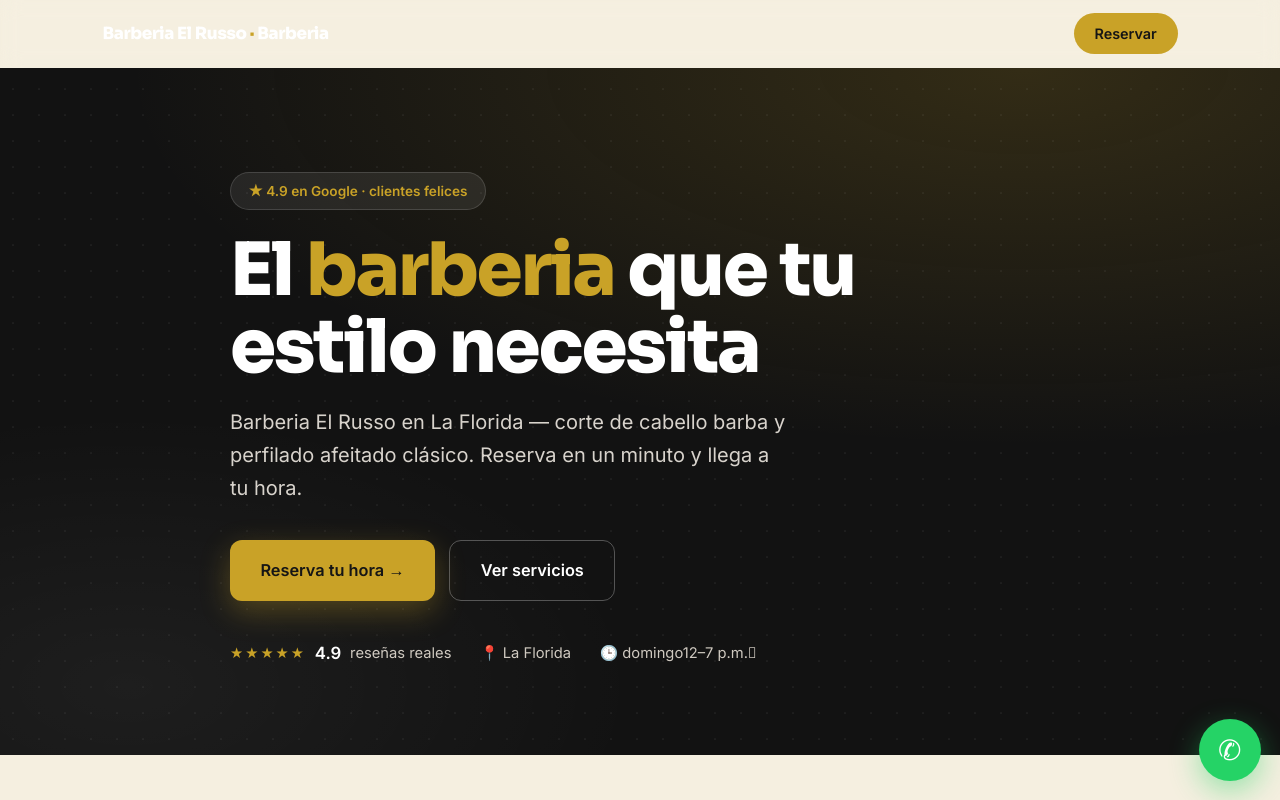
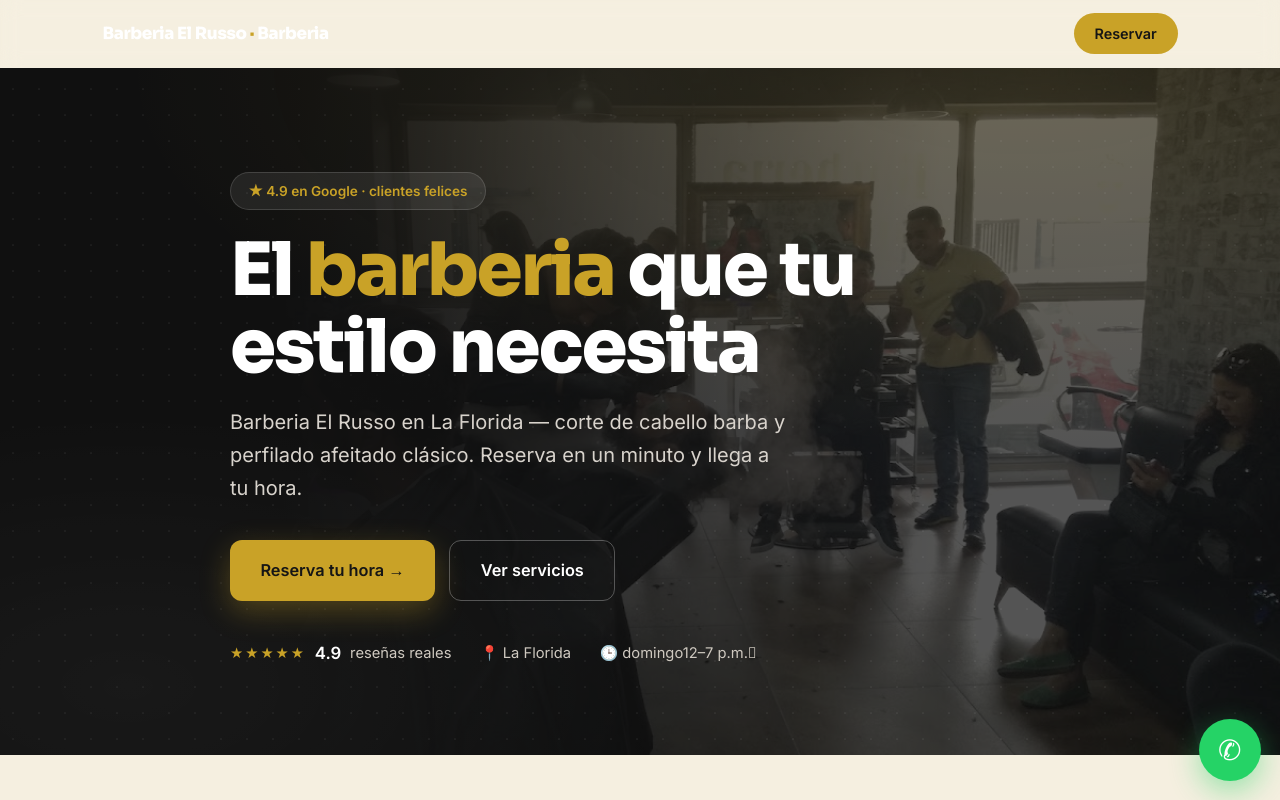
Before and after one commit to Prof3Apps/scout-sites, a plain HTML site: page sites/barberia-el-russo/index.html in a window 1280 px wide. Shown: the top 800 px of the page. Drawn offline with Linux system fonts and the light colour scheme.

Commit message:
v4: brand kit real - foto del local en hero + paleta derivada

```diff
--- a/sites/barberia-el-russo/index.html
+++ b/sites/barberia-el-russo/index.html
@@ -49,6 +49,10 @@
   padding:.55rem 1.3rem; border-radius:999px; text-decoration:none; }
 /* HERO */
 .hero { position:relative; color:#fff; overflow:hidden; background:var(--bg); }
+.hero-img { position:absolute; inset:0; background-size:cover;
+  background-position:center; opacity:.28; filter:grayscale(.25) contrast(1.05); }
+.hero-img::after { content:''; position:absolute; inset:0;
+  background:linear-gradient(90deg, var(--bg) 22%, transparent 75%); }
 .hero-inner { position:relative; z-index:2; padding:6.5rem 0 5.5rem; max-width:820px; }
 .pill { display:inline-flex; align-items:center; gap:.5rem; background:rgba(255,255,255,.08);
   border:1px solid rgba(255,255,255,.14); color:var(--gold); border-radius:999px;
@@ -160,6 +164,7 @@
   </div>
 </nav>
 <header class="hero">
+<div class="hero-img" style="background-image:url('assets/negocio_0.jpg')"></div>
   <div class="grain"></div>
   <div class="wrap hero-inner">
     <div class="pill">★ 4.9 en Google · clientes felices</div>
```
Also changed, not shown: sites/barberia-el-russo/assets/negocio_0.jpg (added).
